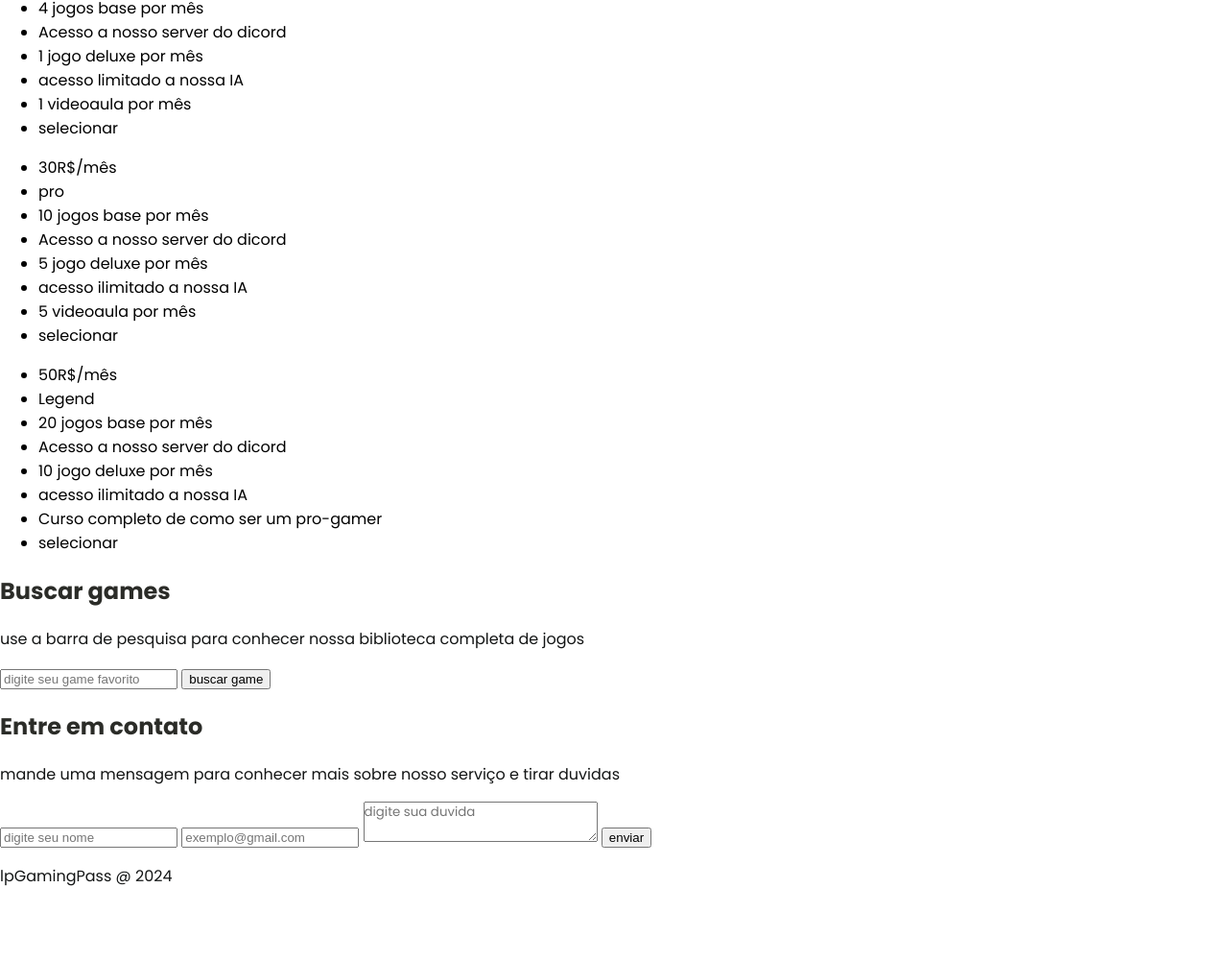
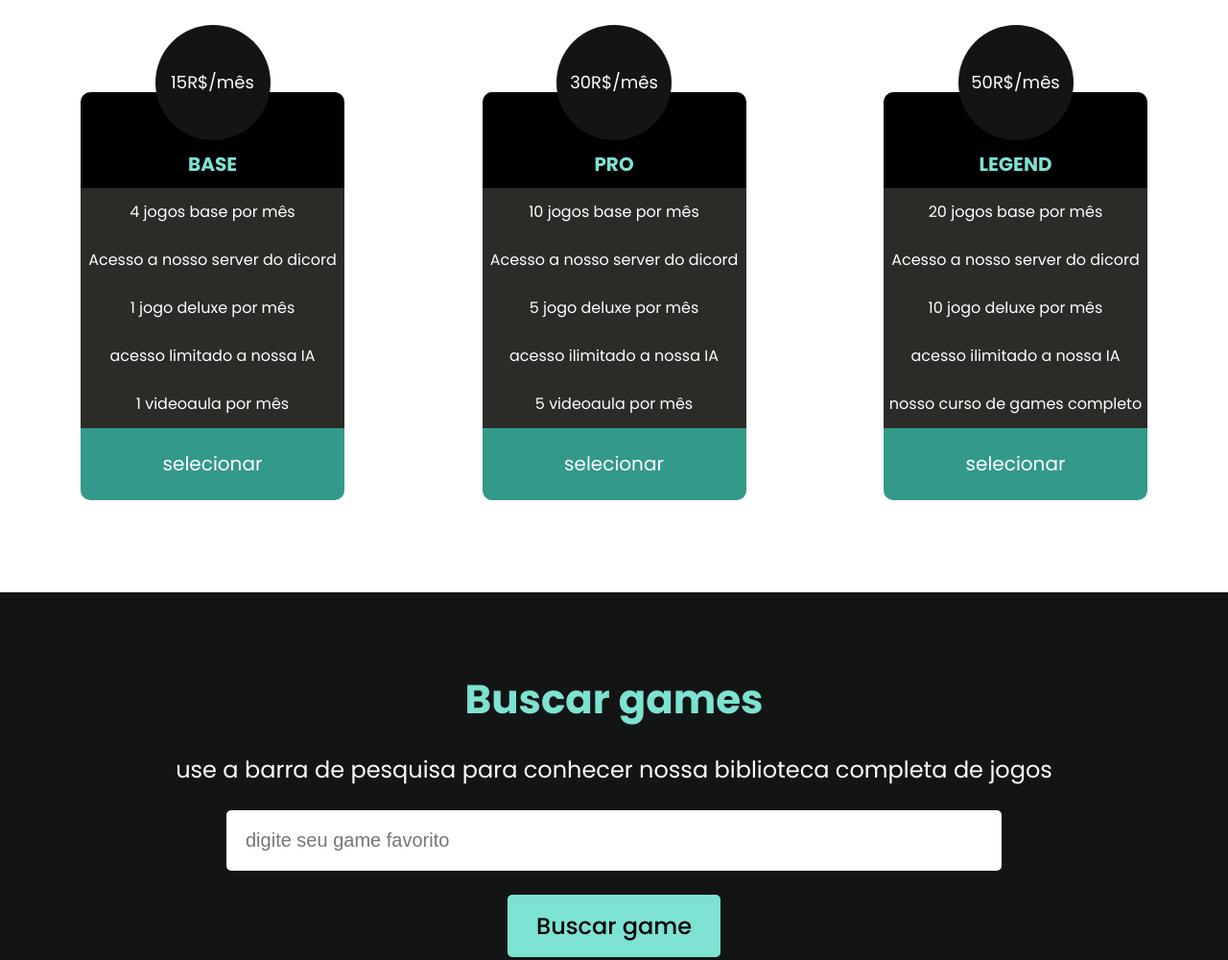
Before and after one commit to danielpaiva27/proj-2, a plain HTML site: page project/index.html in a window 1280 px wide. Shown: the part 1534-2534 px from the top of the page at 96% size. Before the commit the page ends 2475 px from the top, so only its background shows below. Drawn offline with Linux system fonts and the light colour scheme.

Commit message:
proj-pronto

```diff
--- a/project/index.html
+++ b/project/index.html
@@ -73,6 +73,8 @@
                             <li>1 videoaula por mês</li>
                             <li class="plan-btn">selecionar</li>
                         </ul>
+                    </div>
+                    <div class="plan">
                         <ul>
                             <li class="price">30R$/mês</li>
                             <li class="plan-name">pro</li>
@@ -83,6 +85,8 @@
                             <li>5 videoaula por mês</li>
                             <li class="plan-btn">selecionar</li>
                         </ul>
+                    </div>
+                    <div class="plan">
                         <ul>
                             <li class="price">50R$/mês</li>
                             <li class="plan-name">Legend</li>
@@ -90,9 +94,10 @@
                             <li>Acesso a nosso server do dicord</li>
                             <li>10 jogo deluxe por mês</li>
                             <li>acesso ilimitado a nossa IA</li>
-                            <li>Curso completo de como ser um pro-gamer</li>
+                            <li>nosso curso de games completo</li>
                             <li class="plan-btn">selecionar</li>
                         </ul>
+
                     </div>
                 </div>
             </section>
@@ -101,7 +106,7 @@
                 <p>use a barra de pesquisa para conhecer nossa biblioteca completa de jogos</p>
                 <form>
                     <input type="text" name="game" placeholder="digite seu game favorito">
-                    <input type="submit" value="buscar game">
+                    <input type="submit" value="Buscar game">
                 </form>
             </section>
             <section class="contact-container">
@@ -111,7 +116,7 @@
                     <input type="text" name="name" placeholder="digite seu nome">
                     <input type="email" name="email" placeholder="exemplo@gmail.com">
                     <textarea type="message" placeholder="digite sua duvida"></textarea>
-                    <input type="submit" value="enviar">
+                    <input type="submit" value="Enviar">
                 </form>
             </section>
         </main>
--- a/project/style.css
+++ b/project/style.css
@@ -131,9 +131,213 @@ nav{
 }
 
 .fa-gamepad{
+    color: #993333;
+}
+
+.fa-cloud{
     color: #339989;
 }
 
-.fa-cloud{
+.container-especialidades ul li h3{
+    margin-bottom: 25px;
+    color: #339989;
+}
+
+.container-especialidades ul li p{
+    margin-bottom: 24px;
+    color: #131515;
+}
+
+
+.pricing-container{
+    padding-bottom: 5em;
+    text-align: center;
+}
+
+.pricing-container h1{
+    font-size: 36px;
+    margin-top: 0;
+}
+
+.pricing-container p{
+    font-size: 20px;
+}
+
+.plans-container{
+    display: flex;
+    justify-content: space-between;
+    margin-top: 50px;
+    width: 90%;
+    position: relative;
+    margin-left: auto;
+    margin-right: auto;
+}
+
+.plan{
+    flex: 1 1 200px;
+    max-width: 275px;
+    margin-left: 20px;
+    margin-right: 20px;
+}
+
+.plan ul{
+    padding: 0;
+}
+
+.plan li{
+    list-style: none;
+    height: 50px;
+    line-height: 50px;
+    background-color: #2B2C28;
+    color: white;
+}
+
+
+.plan .price{
+    width: 120px;
+    height: 120px;
+    border-radius: 50%;
+    background-color: #131515;
+    color: white;
+    text-align: center;
+    line-height: 120px;
+    font-size: 18px;
+    position: relative;
+    margin-left: auto;
+    margin-right: auto;
+    margin-bottom: -50px;
+}
+
+.plan .plan-name{
+    border-top-right-radius: 10px;
+    border-top-left-radius: 10px;
+    text-transform: uppercase;
+    font-size: 20px;
+    font-weight: bold;
     color: #7DE2D1;
+    background-color: black;
+    padding-top: 50px;
 }
+
+.plan .plan-btn{
+    background-color: #339989;
+    color: white;
+    font-size: 20px;
+    height: 75px;
+    line-height: 75px;
+    cursor: pointer;
+    border-bottom-left-radius: 10px;
+    border-bottom-right-radius: 10px;
+}
+
+.search{
+    background-color: #131515;
+    text-align: center;
+    padding: 5em 0;
+}
+
+.search h2{
+    color: #7DE2D1;
+    font-size: 42px;
+    margin-top: 0;
+    margin-bottom: 15px;
+}
+
+.search p{
+    color: white;
+    font-size: 24px;
+    margin-bottom: 25px;
+}
+
+
+.search input{
+    display: block;
+    position: relative;
+    margin-left: auto;
+    margin-right: auto;
+    border: none;
+    border-radius: 5px;
+}
+
+.search input[type=text]{
+    margin-bottom: 25px;
+    width: 60%;
+    padding: 20px;
+    font-size: 20px;
+}
+
+.search input[type=submit]{
+    margin-bottom: 25px;
+    padding: 15px 30px;
+    font-size: 24px;
+    cursor: pointer;
+    background-color: #7DE2D1;
+    font-family: "Poppins", sans-serif;
+    font-weight: 500;
+}
+
+.contact-container{
+    text-align: center;
+    padding-top: 5em;
+    padding-bottom: 2em;
+}
+
+.contact-container h2{
+    font-size: 36px;
+}
+
+
+.contact-container p{
+    font-size: 20px;
+    margin-bottom: 40px;
+}
+
+.contact-container input, .contact-container textarea{
+    width: 200px;
+    padding: 10px 20px;
+    font-size: 16px;
+    border-radius: 5px;
+    border: 1px solid #000000;
+    margin-left: 10px;
+    margin-right: 10px;
+    margin-bottom: 10px;
+    margin-bottom: 20px;
+    background-color: rgb(228, 228, 228);
+}
+
+
+
+.contact-container textarea{
+    width: 50%;
+    height: 100px;
+    display: block;
+    position: relative;
+    margin-left: auto;
+    margin-right: auto;
+    color: #131515;
+}
+
+
+
+
+.contact-container input[type=submit]{
+    display: block;
+    position: relative;
+    margin-left: auto;
+    margin-right: auto;
+    background-color: #131515;
+    color: #7DE2D1;
+    cursor: pointer;
+    border-radius: 10px;
+}
+
+
+footer{
+    text-align: center;
+    font-weight: bold;
+    margin-bottom: 50px;
+}
+
+footer p {
+    color: #339989;
+}
```
